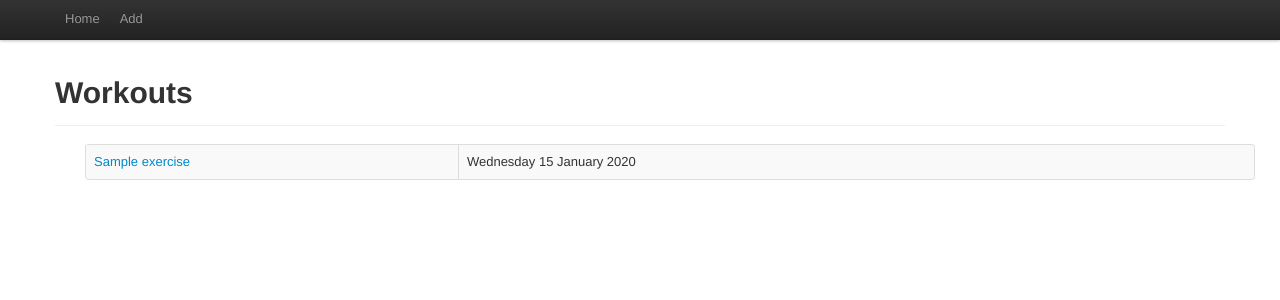
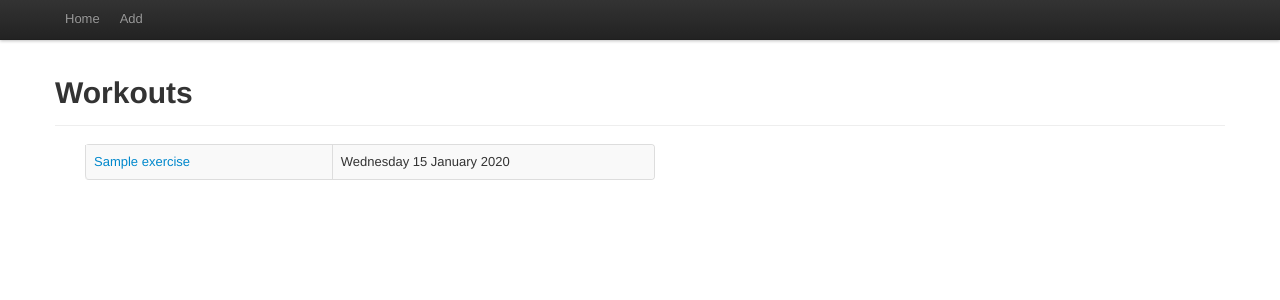
Before and after one commit to pcp135/exercise, a Django app: template getfit/templates/home.html in a window 1280 px wide. Shown: the top 300 px of the page. Run offline with Django 3.2, Linux system fonts and the light colour scheme; the template is opened without the code that fills it: most values are stand-ins (such as "Sample title", 1, 10 or a date in 2020).

Commit message:
reformatted table

```diff
--- a/getfit/templates/base.html
+++ b/getfit/templates/base.html
@@ -18,12 +18,10 @@
 			</div>
 		</div>
 		<div class="container">
-			<header class="jumbotron subhead" id="overview">
-				<div class="page-header">
-					<h1><br><br>{% block header %}{% endblock %}</h1>
-				</div>
-			</header>
-			 <div class="span12">
+			<div class="page-header">
+				<h1><br><br>{% block header %}{% endblock %}</h1>
+			</div>
+			 <div>
 				{% block content %}{% endblock %}
 			</div>
 		</div>
--- a/getfit/templates/home.html
+++ b/getfit/templates/home.html
@@ -2,15 +2,15 @@
 {% block title %}Workouts{% endblock %}
 {% block header %}Workouts{% endblock %}
 {% block content %}
-	<table class="table table-bordered table-striped">
+	<table class="table table-bordered table-striped span6">
 	    <tbody>
 			{% for workout in workouts %}
 				<tr>
-					<td class="span2">
+					<td class="span1">
 						<a href= "{% url getfit.views.workout workout.id %}">
 							{{ workout.exercise }}</a>
 					</td>
-					<td class="span4">
+					<td class="span1">
 						{{ workout.time_of_workout|date:"l d F Y" }}
 					</td>
 				</tr>
```
